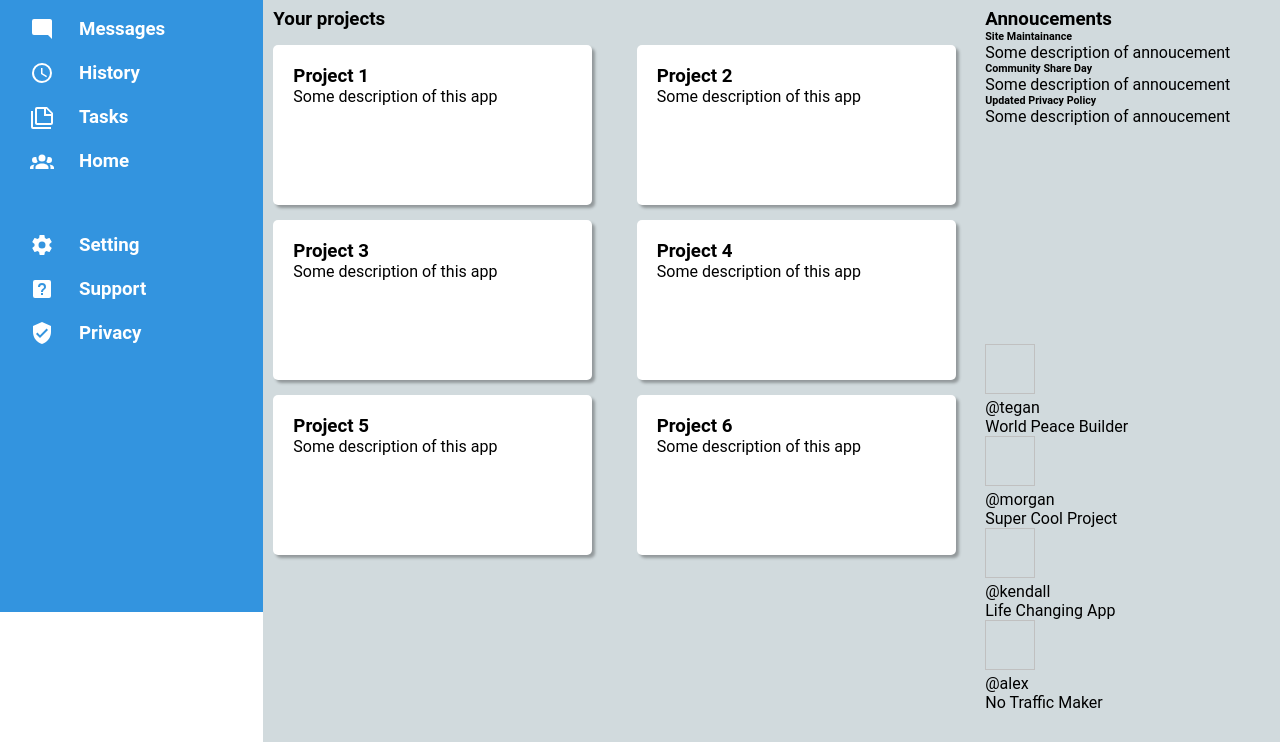
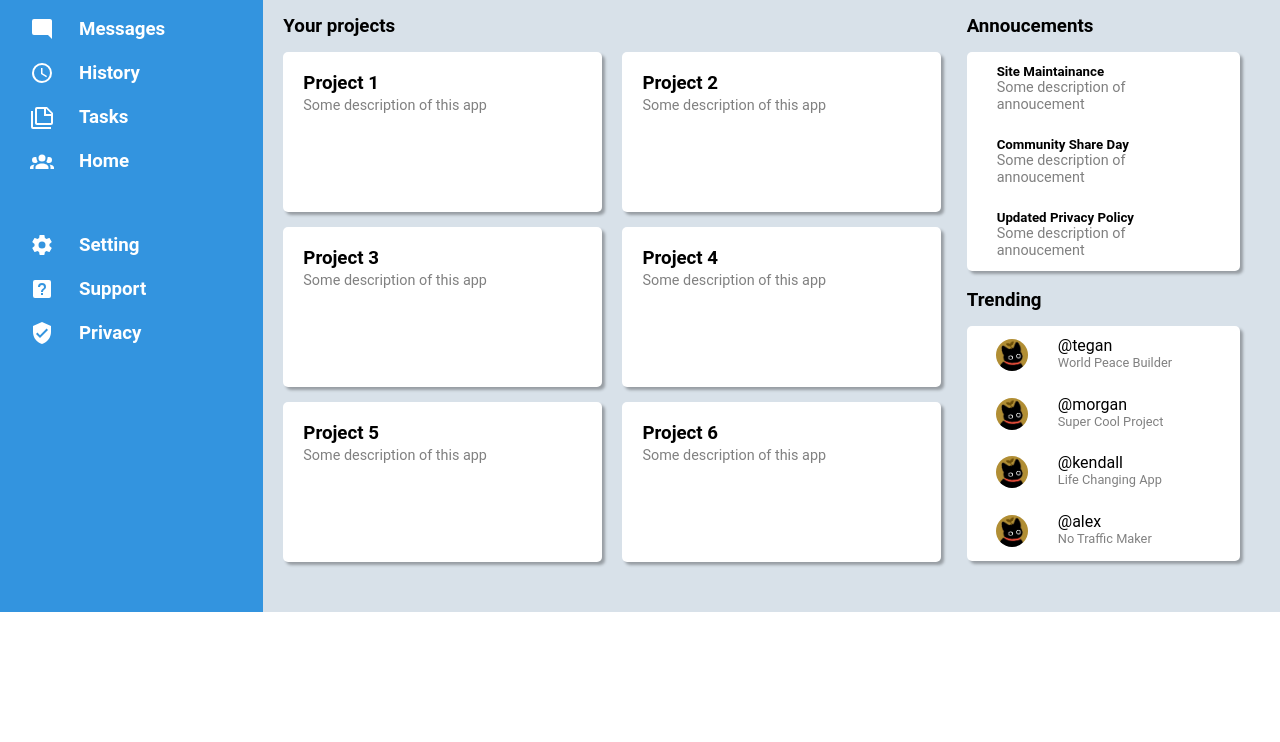
Before and after one commit to JFiggg/odin_project, a plain HTML site: page Admin-Dashboard/pages/index.html in a window 1280 px wide. Shown: the part 188-930 px from the top of the page. After the commit the page ends 800 px from the top, so only its background shows below. Drawn offline with Linux system fonts and the light colour scheme.

Commit message:
Added final css to Dashboard

```diff
--- a/Admin-Dashboard/pages/index.css
+++ b/Admin-Dashboard/pages/index.css
@@ -51,15 +51,17 @@ body {
 .header {
     display: flex;
     flex-direction: column;
-    padding: 20px 40px 50px 40px;
-    gap: 30px;
-    height: 12%;
-    box-shadow: 5px 5px 5px rgb(0, 0, 0, 0.3);
+    padding: 10px 40px 10px 40px;
+    gap: 20px;
+    height: 25vh;
+    box-shadow: 0px 2px 5px rgb(0, 0, 0, 0.1);
+    z-index: 1;
 }
 
 .top-header {
     display: flex;
     justify-content: space-between;
+    height: 50%;
 }
 
 .top-header .left {
@@ -67,18 +69,19 @@ body {
     flex-direction: row;
     align-items: center;
     width: 75%;
-    gap: 10px
+    gap: 10px;
 }
 
 .top-header .left input {
     width: 80%;
-    height: 40px;
+    height: 50%;
+    background-color: rgb(216, 225, 233);
 }
 
 .top-header .right {
     display: flex;
     flex-direction: row;
-    width: 30%;
+    width: 25%;
     justify-content: space-between;
     align-items: center;
     padding: 10px;
@@ -88,6 +91,7 @@ body {
 .bottom-header {
     display: flex;
     justify-content: space-between;
+    height: 50%;
 }
 
 .bottom-header .left {
@@ -101,29 +105,36 @@ body {
 .bottom-header .right {
     display: flex;
     flex-direction: row;
-    width: 40%;
+    width: 30%;
     justify-content: space-around;
+    gap: 10px;
     align-items: center;
     padding: 10px;
+}
+
+.bottom-header .right button {
+    width: 7vw;
 }
 
 .hello-message {
     display: flex;
     flex-direction: column;
     align-content: center;
+    justify-content: center;
 }
 
 .dash {
-    background-color: rgb(209, 218, 221);
+    background-color: rgb(216, 225, 233);
     display: grid;
     grid-template-columns: 5fr 2fr;
     grid-template-rows: 1fr 1fr;
-    height: 88%;
-    padding: 30px 10px;
+    height: 80vh;
+    padding: 30px 40px 50px 20px;
 }
 
 .projects {
     grid-row: 1/span 2;
+    padding-right: 20px;
 }
 
 .projects-grid {
@@ -138,11 +149,68 @@ body {
     display: flex;
     flex-direction: column;
     background-color: white;
-    width: 80%;
-    height: 120px;
+    width: 86%;
+    height: 15vh;
     padding: 20px 20px;
     border-radius: 5px;
     box-shadow: 3px 3px 3px rgb(0, 0, 0, 0.3);
+}
+
+.project-card p {
+    font-size: 0.9rem;
+    margin-top: 3px;
+}
+
+.annoucements-grid {
+    margin-top: 15px;
+    display: grid;
+    grid-template-rows: 1fr 1fr 1fr;
+    background-color: white;
+    border-radius: 5px;
+    box-shadow: 3px 3px 3px rgb(0, 0, 0, 0.3);
+    height: 80%;
+}
+
+.annoucement-card {
+    display: flex;
+    justify-content: center;
+    flex-direction: column;
+    padding: 0px 30px;
+}
+
+.annoucement-card p {
+    font-size: 0.9rem;
+}
+
+.trending-grid {
+    margin-top: 15px;
+    display: grid;
+    grid-template-rows: repeat(4, 1fr);
+    background-color: white;
+    border-radius: 5px;
+    box-shadow: 3px 3px 3px rgb(0, 0, 0, 0.3);
+    height: 86%;
+}
+
+.profileCard {
+    display: grid;
+    grid-template-columns: 1fr 2fr;
+    grid-template-rows: 1fr 1fr;
+}
+
+.profileCard img {
+    grid-row: 1 / span 2;
+    grid-column: 1;
+    align-self: center;
+    justify-self: center;
+}
+
+.profileCard p:first-of-type {
+    align-self:flex-end;
+}
+
+.profileCard p:nth-of-type(2) {
+    font-size: 0.8rem;
 }
 
 input {
@@ -160,10 +228,17 @@ input {
     transform: scale(2);
 }
 
+.header-icon {
+    height: 24px;
+    width: 28px;
+    cursor: pointer;
+}
+
 .nav-icon {
     width: 24px;
     height: 24px;
     filter: invert(1);
+    cursor: pointer;
 }
 
 .nav-item {
@@ -171,3 +246,33 @@ input {
     gap: 25px;
     align-items: center;
 }
+
+button {
+    color: white;
+    background-color: rgb(51, 148, 223);
+    padding: 10px 20px;
+    border: 0px;
+    border-radius: 50px;
+}
+
+.profile-pic {
+    height: 32px;
+    width: 32px;
+    border-radius: 50%;
+}
+
+.big-profile-pic {
+    height: 60px;
+    width: 60px;
+    border-radius: 50%;
+}
+
+.other-profile-pics {
+    height: 32px;
+    width: 32px;
+    border-radius: 50%;
+}
+
+.description-text {
+    color: gray;
+}
--- a/Admin-Dashboard/pages/index.html
+++ b/Admin-Dashboard/pages/index.html
@@ -57,18 +57,18 @@
         <div class="header">
             <div class="top-header">
                 <div class="left">
-                    <img href="images/image.png" width="50px" height="50px"/>
+                    <svg xmlns="http://www.w3.org/2000/svg" class="header-icon"><title>magnify</title><path d="M9.5,3A6.5,6.5 0 0,1 16,9.5C16,11.11 15.41,12.59 14.44,13.73L14.71,14H15.5L20.5,19L19,20.5L14,15.5V14.71L13.73,14.44C12.59,15.41 11.11,16 9.5,16A6.5,6.5 0 0,1 3,9.5A6.5,6.5 0 0,1 9.5,3M9.5,5C7,5 5,7 5,9.5C5,12 7,14 9.5,14C12,14 14,12 14,9.5C14,7 12,5 9.5,5Z" /></svg>
                     <input>
                 </div>
                 <div class="right">
-                    <img href="images/image.png" width="50px" height="50px"/>
-                    <img href="images/image.png" width="50px" height="50px"/>
+                    <svg xmlns="http://www.w3.org/2000/svg" class="header-icon"><title>bell-ring-outline</title><path d="M10,21H14A2,2 0 0,1 12,23A2,2 0 0,1 10,21M21,19V20H3V19L5,17V11C5,7.9 7.03,5.17 10,4.29C10,4.19 10,4.1 10,4A2,2 0 0,1 12,2A2,2 0 0,1 14,4C14,4.1 14,4.19 14,4.29C16.97,5.17 19,7.9 19,11V17L21,19M17,11A5,5 0 0,0 12,6A5,5 0 0,0 7,11V18H17V11M19.75,3.19L18.33,4.61C20.04,6.3 21,8.6 21,11H23C23,8.07 21.84,5.25 19.75,3.19M1,11H3C3,8.6 3.96,6.3 5.67,4.61L4.25,3.19C2.16,5.25 1,8.07 1,11Z" /></svg>
+                    <img src="images/cartoonCat.png" class="profile-pic"/>
                     <h4>Morgan Oakly</h4>
                 </div>
             </div>
             <div class="bottom-header">
                 <div class="left">
-                    <img href="images/image.png" width="50px" height="50px"/>
+                    <img src="images/cartoonCat.png" class="big-profile-pic"/>
                     <div class="hello-message">
                         <h6>Hi there,</h6>
                         <h2>Morgan Oakly (@morgan)</h2>
@@ -87,27 +87,27 @@
                 <div class="projects-grid">
                     <div class="project-card">
                         <h3>Project 1</h3>
-                        <p>Some description of this app</p>
+                        <p class="description-text">Some description of this app</p>
                     </div>
                     <div class="project-card">
                         <h3>Project 2</h3>
-                        <p>Some description of this app</p>
+                        <p class="description-text">Some description of this app</p>
                     </div>
                     <div class="project-card">
                         <h3>Project 3</h3>
-                        <p>Some description of this app</p>
+                        <p class="description-text">Some description of this app</p>
                     </div>
                     <div class="project-card">
                         <h3>Project 4</h3>
-                        <p>Some description of this app</p>
+                        <p class="description-text">Some description of this app</p>
                     </div>
                     <div class="project-card">
                         <h3>Project 5</h3>
-                        <p>Some description of this app</p>
+                        <p class="description-text">Some description of this app</p>
                     </div>
                     <div class="project-card">
                         <h3>Project 6</h3>
-                        <p>Some description of this app</p>
+                        <p class="description-text">Some description of this app</p>
                     </div>
                 </div>
             </div>
@@ -115,39 +115,42 @@
                 <h3>Annoucements</h3>
                 <div class="annoucements-grid">
                     <div class="annoucement-card">
-                        <h6>Site Maintainance</h6>
-                        <p>Some description of annoucement</p>
+                        <h5>Site Maintainance</h5>
+                        <p class="description-text">Some description of annoucement</p>
                     </div>
                     <div class="annoucement-card">
-                        <h6>Community Share Day</h6>
-                        <p>Some description of annoucement</p>
+                        <h5>Community Share Day</h5>
+                        <p class="description-text">Some description of annoucement</p>
                     </div>
                     <div class="annoucement-card">
-                        <h6>Updated Privacy Policy</h6>
-                        <p>Some description of annoucement</p>
+                        <h5>Updated Privacy Policy</h5>
+                        <p class="description-text">Some description of annoucement</p>
                     </div>
                 </div>
             </div>
             <div class="trending">
+                <h3>Trending</h3>
+                <div class="trending-grid">
                     <div class="profileCard">
-                    <img href="images/image.png" width="50px" height="50px"/>
+                        <img src="images/cartoonCat.png" class="other-profile-pics"/>
                         <p>@tegan</p>
-                    <p>World Peace Builder</p>
+                        <p class="description-text">World Peace Builder</p>
                     </div>
                     <div class="profileCard">
-                    <img href="images/image.png" width="50px" height="50px"/>
+                        <img src="images/cartoonCat.png" class="other-profile-pics"/>
                         <p>@morgan</p>
-                    <p>Super Cool Project</p>
+                        <p class="description-text">Super Cool Project</p>
                     </div>
                     <div class="profileCard">
-                    <img href="images/image.png" width="50px" height="50px"/>
+                        <img src="images/cartoonCat.png" class="other-profile-pics"/>
                         <p>@kendall</p>
-                    <p>Life Changing App</p>
+                        <p class="description-text">Life Changing App</p>
                     </div>
                     <div class="profileCard">
-                    <img href="images/image.png" width="50px" height="50px"/>
+                        <img src="images/cartoonCat.png" class="other-profile-pics"/>
                         <p>@alex</p>
-                    <p>No Traffic Maker</p>
+                        <p class="description-text">No Traffic Maker</p>
+                    </div>
                 </div>
             </div>
         </div>
```
Also changed, not shown: Admin-Dashboard/pages/images/cartoonCat.png (added), Admin-Dashboard/pages/images/dogwithmilk.jpeg (added). Lines whose indentation alone changed are shown as unchanged.
